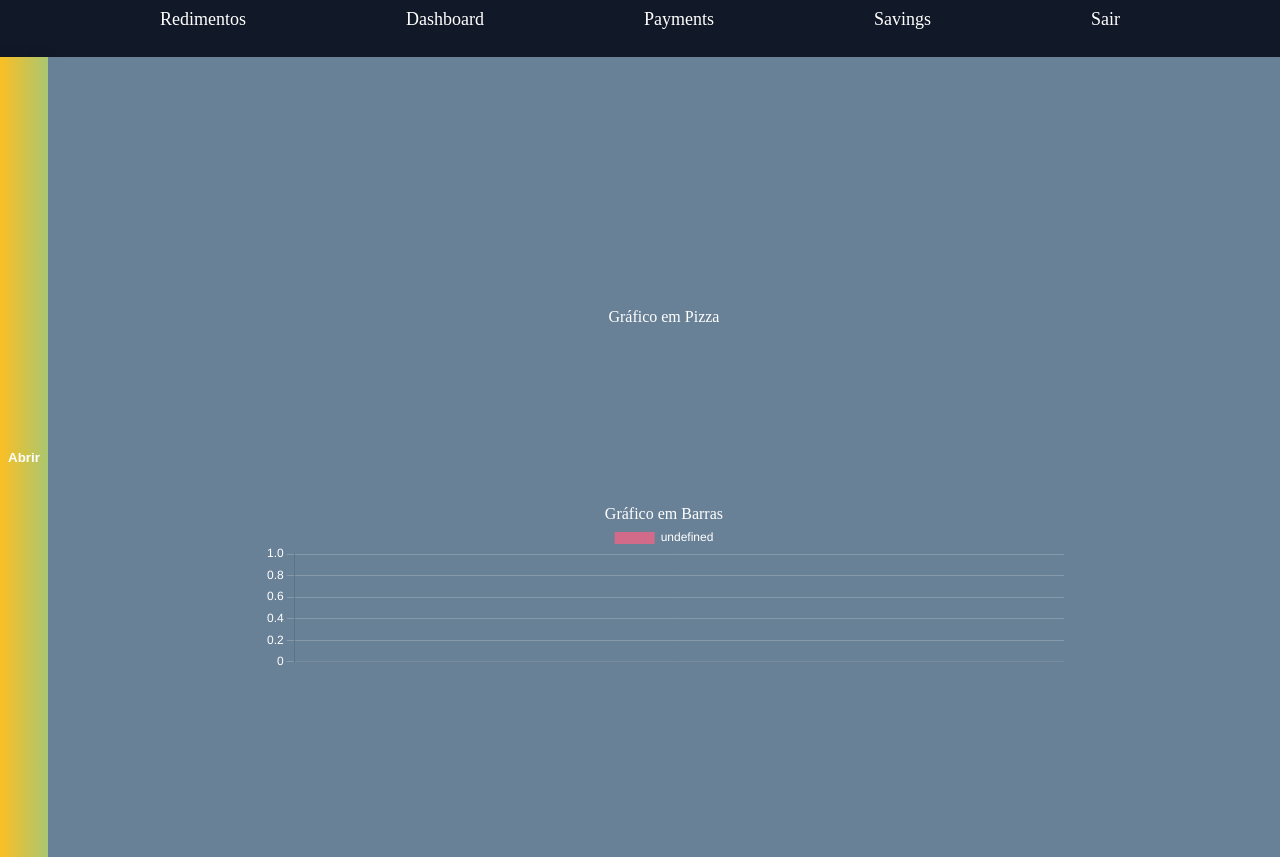
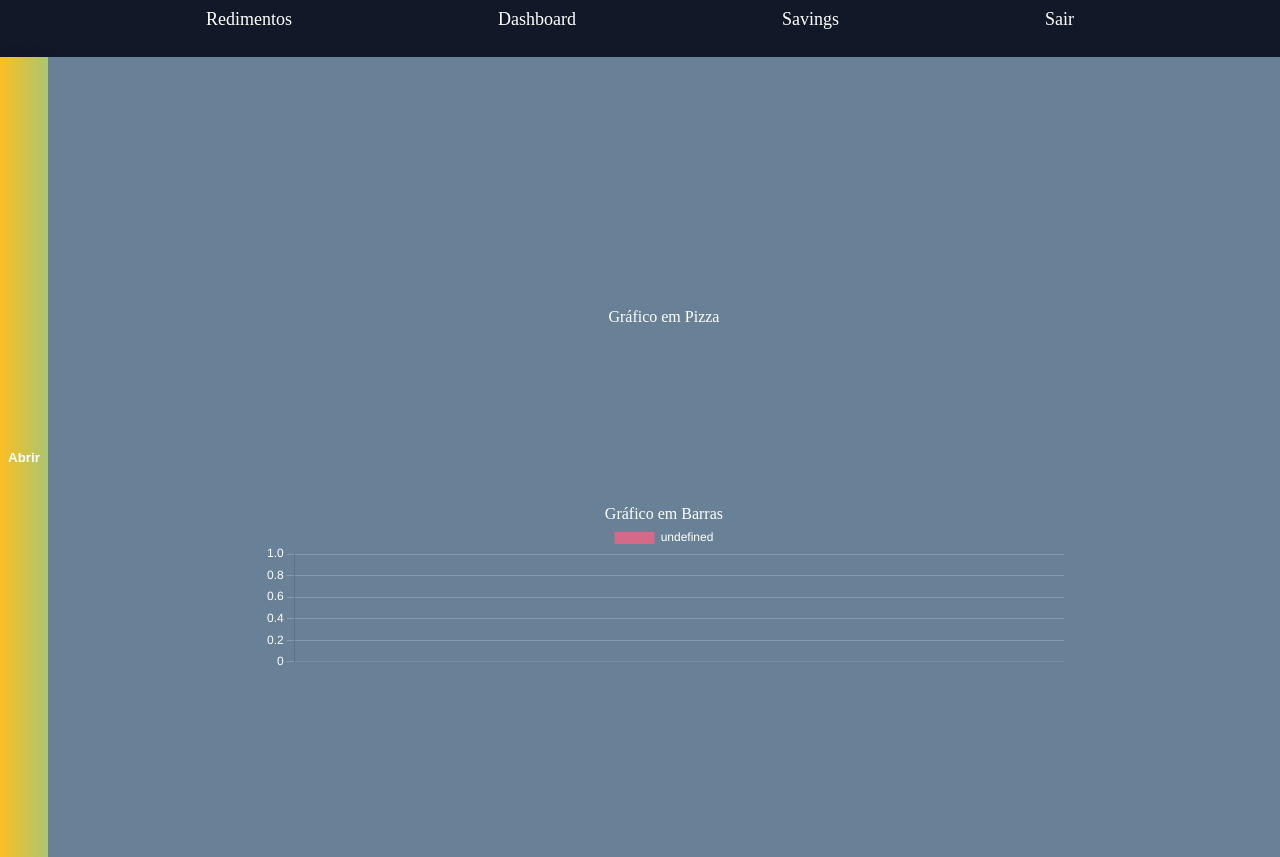
Before and after one commit to walisson27/React-Invest, a Next.js app: page /invest/invest in a window 1280 px wide. Built offline with nearby package versions, Linux system fonts and the light colour scheme.

Commit message:
fix: nav ajuste

```diff
--- a/src/pages/invest/invest.tsx
+++ b/src/pages/invest/invest.tsx
@@ -97,7 +97,6 @@ const SomaTotal = salario - total
         <ul>
           <li><Link href={""} onClick={() => setOpenModal(true)}>Redimentos</Link></li>
           <li><Link href={"./dashboard/Dashboard"}>Dashboard</Link></li>
-          <li><Link href={"../payments/Payments"}>Payments</Link></li>
           <li><Link href={"../savings/savings"}>Savings</Link></li>
           <li><Link href={"/Home/home"}>Sair</Link></li>
         </ul>
@@ -150,7 +149,6 @@ const SomaTotal = salario - total
             <strong>Salario:</strong> <span>R$ {SomaTotal}</span>
           </div>
           <div>
-            <button className="btn btn-primary" onClick={()=>limpar()}>Limpar Dados</button>
           </div>
         </aside>
           )}
```
